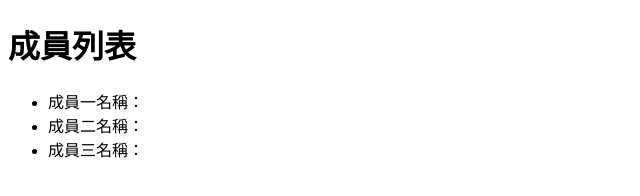
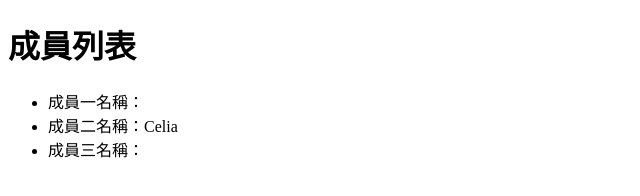
Before and after one commit to sueesue/Task-04, a plain HTML site: page index.html in a window 1280 px wide. Shown: the full height of the page, 0-640 px from the left. Drawn offline with Linux system fonts and the light colour scheme.

Commit message:
新增成員B

```diff
--- a/index.html
+++ b/index.html
@@ -9,7 +9,7 @@
     <h1>成員列表</h1>
     <ul>
         <li>成員一名稱：</li>
-        <li>成員二名稱：</li>
+        <li>成員二名稱：Celia</li>
         <li>成員三名稱：</li>
     </ul>
 </body>
```
